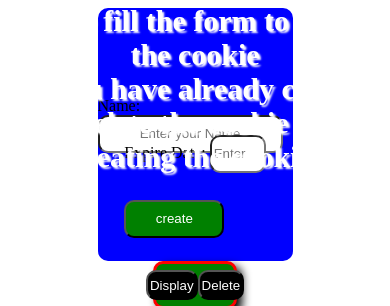
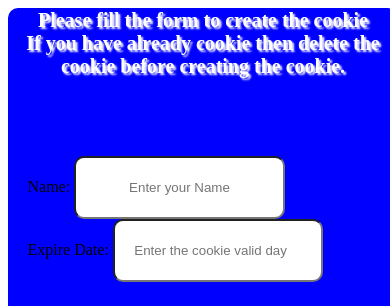
Before and after one commit to 9805206658/cookiePractice, a plain HTML site: page index.html in a window 390 px wide. Shown: the top 306 px of the page. Drawn offline with Linux system fonts and the light colour scheme.

Commit message:
Update index.html
create responsive for the mobile

```diff
--- a/index.html
+++ b/index.html
@@ -98,6 +98,65 @@ line-height:50px;
 font-weight: bold;
 box-shadow: 5px 5px 10px 10px;
      }
+        @media only screen and (max-width:746px)
+     {
+     form h3
+     {
+      font-size:20px;
+      margin-top:5px;
+     }
+     form{
+        width:100vw;
+        height:50vh;
+     }
+     #buttonContainer
+     {
+        width:50vw;
+        height:10vh;
+        margin-top:10px;
+     }
+     .inputContainer
+     {
+        height: 15%;
+        width:90vw;
+     }
+     input
+     {
+      width:60%;
+        height: 100%;
+
+     }
+@media only screen and (max-width:746px)
+     {
+     form h3
+     {
+      font-size:20px;
+      margin-top:5px;
+     }
+     form{
+        width:100vw;
+        height:50vh;
+     }
+     #buttonContainer
+     {
+        width:50vw;
+        height:10vh;
+        margin-top:10px;
+     }
+     .inputContainer
+     {
+        height: 15%;
+        width:90vw;
+     }
+     input
+     {
+      width:60%;
+        height: 100%;
+
+     }
+     }
+ }
+
     </style>
 </head>
 <body onload="cookieChecker()">
```
